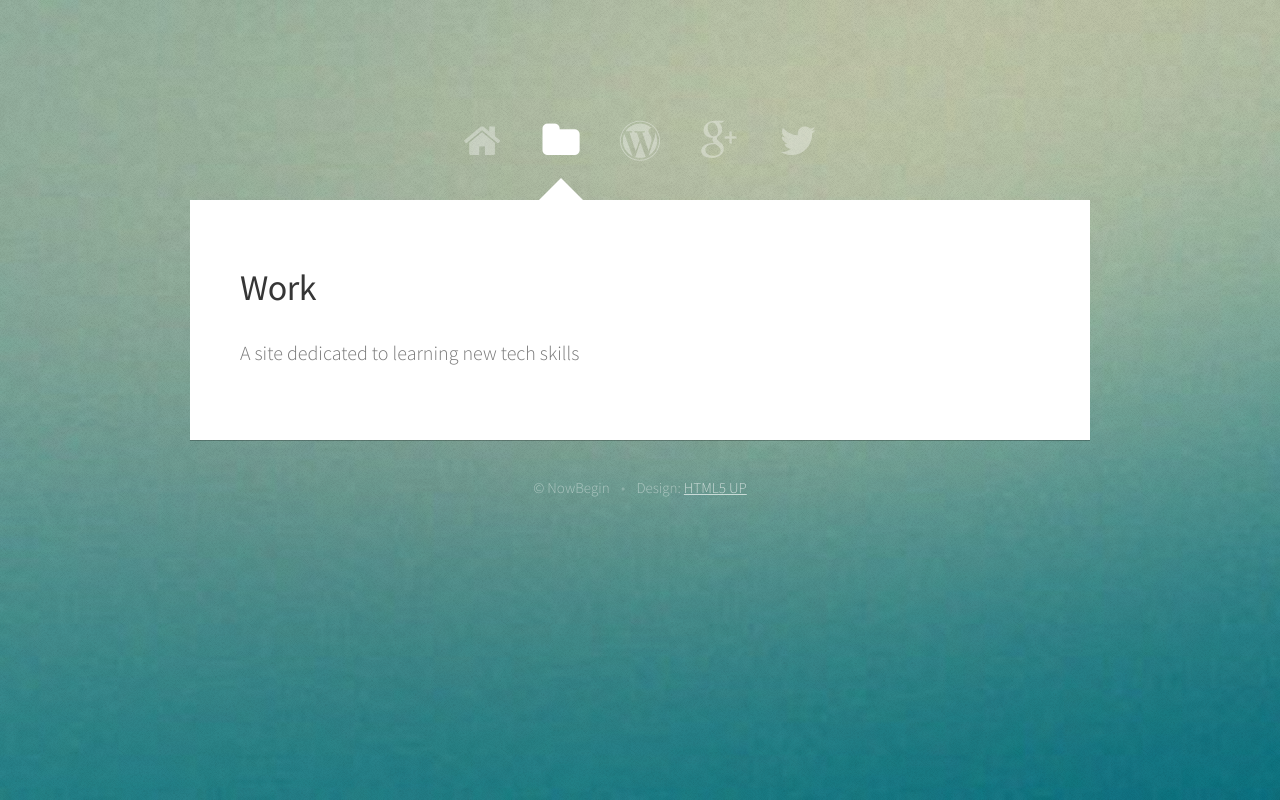
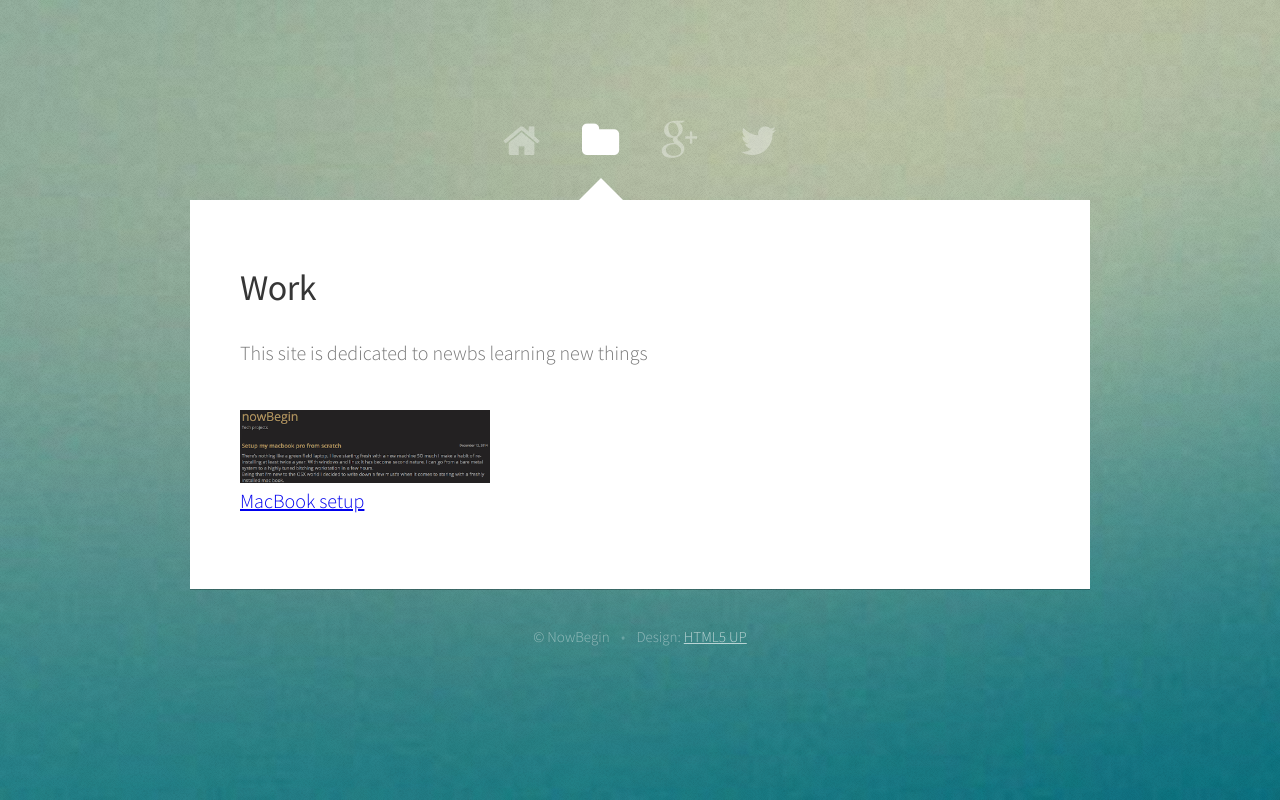
Before and after one commit to src053/homePage, a plain HTML site: page index.html in a window 1280 px wide. Both pictures are taken after a click on the link "Work". Drawn offline with Linux system fonts and the light colour scheme.

Commit message:
index changes

```diff
--- a/index.html
+++ b/index.html
@@ -31,7 +31,7 @@
 					<nav id="nav">
 						<a href="#me" class="icon fa-home active"><span>Home</span></a>
 						<a href="#work" class="icon fa-folder"><span>Work</span></a>
-						<a href="#contact" class="icon fa-wordpress"><span>Contact</span></a>
+						<!--<a href="http://nowbegin.info/blog/" class="icon fa-wordpress"><span>Contact</span></a>-->
 						<a href="#" class="icon fa-google-plus"><span>Contact</span></a>
 						<a href="https://twitter.com/InfoNowBegin" class="icon fa-twitter"><span>Twitter</span></a>
 					</nav>
@@ -57,14 +57,14 @@
 									<h2>Work</h2>
 								</header>
 								<p>
-									A site dedicated to learning new tech skills
+									This site is dedicated to newbs learning new things
 								</p>
-								<!--<section>
+								<section>
 									<div class="row">
 										<div class="4u">
-											<a href="#" class="image fit"><img src="images/pic01.jpg" alt=""></a>
+											<a href="http://nowbegin.info/blog/2014/12/12/setup-my-macbook-pro-from-scratch/" class="image fit"><img src="images/log1.png" alt="">MacBook setup</a>
 										</div>
-										<div class="4u">
+										<!--<div class="4u">
 											<a href="#" class="image fit"><img src="images/pic02.jpg" alt=""></a>
 										</div>
 										<div class="4u">
@@ -102,9 +102,9 @@
 										</div>
 										<div class="4u">
 											<a href="#" class="image fit"><img src="images/pic12.jpg" alt=""></a>
-										</div>
+										</div>-->
 									</div>
-								</section>-->
+								</section>
 							</article>
 
 						<!-- Contact -->
```
Also changed, not shown: images/log1.png (added), 4 other files.
